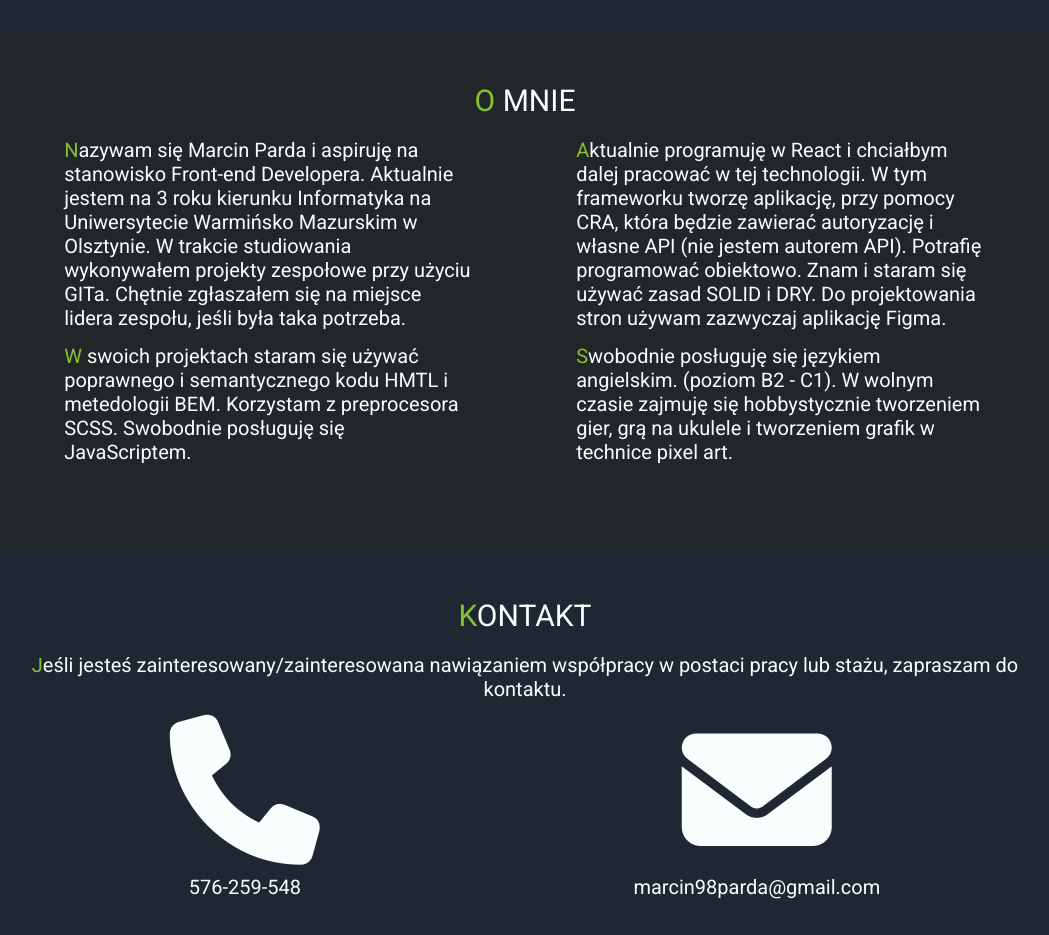
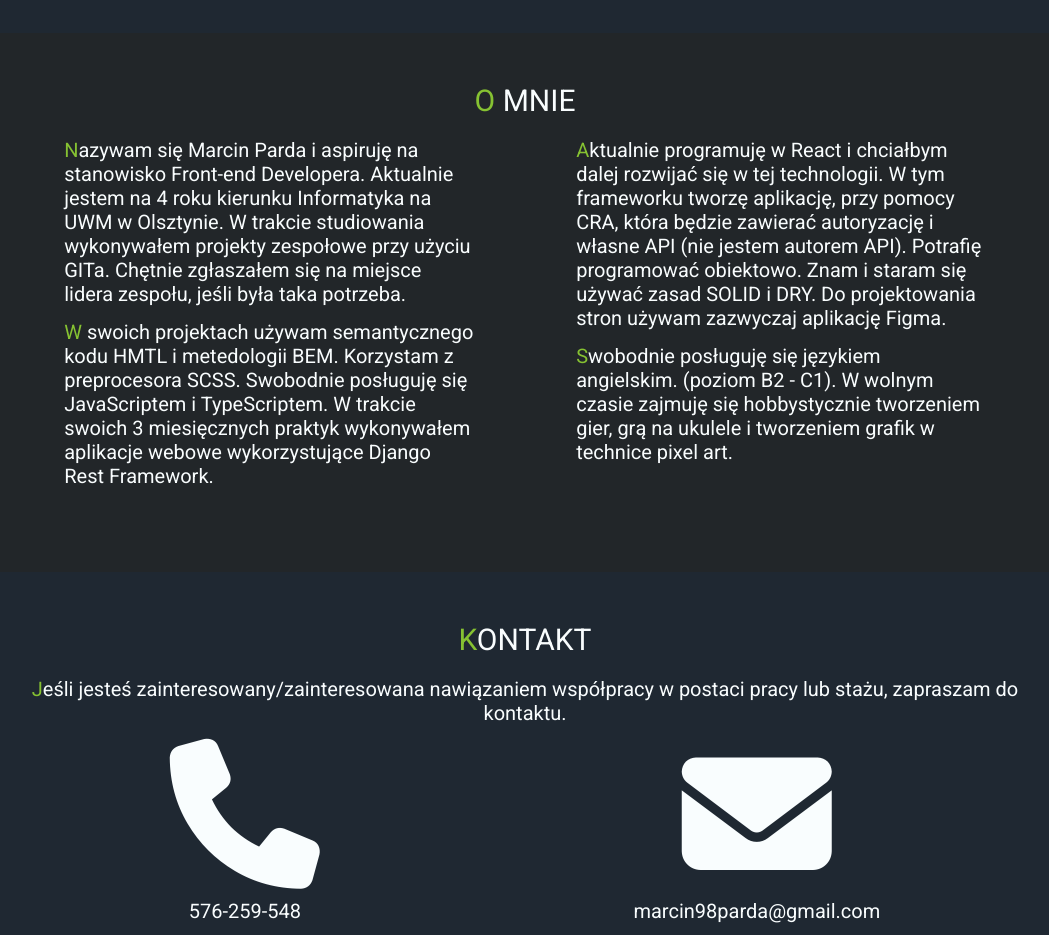
Before and after one commit to MarcinParda/portfolio, a React (Create React App) app: page / in a window 1280 px wide. Shown: the part 2740-3675 px from the top of the page, without its empty margins (115-1164 px from the left). Built offline with nearby package versions, Linux system fonts and the light colour scheme.

Commit message:
update about me section

```diff
--- a/src/components/js/AboutMe.js
+++ b/src/components/js/AboutMe.js
@@ -9,11 +9,11 @@ const AboutMe = () => {
         <header><p className="p--h1 p--uppercase"><span className="span--green span--h1">O</span> mnie</p></header>
         <div className="articles">
           <article>
-            <p><span className="span--green">N</span>azywam się Marcin Parda i aspiruję na stanowisko Front-end Developera. Aktualnie jestem na 3 roku kierunku Informatyka na Uniwersytecie Warmińsko Mazurskim w Olsztynie. W trakcie studiowania wykonywałem projekty zespołowe przy użyciu GITa. Chętnie zgłaszałem się na miejsce lidera zespołu, jeśli była taka potrzeba.</p>
-            <p><span className="span--green">W</span> swoich projektach staram się używać poprawnego i semantycznego kodu HMTL i metedologii BEM. Korzystam z preprocesora SCSS. Swobodnie posługuję się JavaScriptem.</p>
+            <p><span className="span--green">N</span>azywam się Marcin Parda i aspiruję na stanowisko Front-end Developera. Aktualnie jestem na 4 roku kierunku Informatyka na UWM w Olsztynie. W trakcie studiowania wykonywałem projekty zespołowe przy użyciu GITa. Chętnie zgłaszałem się na miejsce lidera zespołu, jeśli była taka potrzeba.</p>
+            <p><span className="span--green">W</span> swoich projektach używam semantycznego kodu HMTL i metedologii BEM. Korzystam z preprocesora SCSS. Swobodnie posługuję się JavaScriptem i TypeScriptem. W trakcie swoich 3 miesięcznych praktyk wykonywałem aplikacje webowe wykorzystujące Django Rest Framework.</p>
           </article>
           <article>
-            <p><span className="span--green">A</span>ktualnie programuję w React i chciałbym dalej pracować w tej technologii. W tym frameworku tworzę aplikację, przy pomocy CRA, która będzie zawierać autoryzację i własne API (nie jestem autorem API). Potrafię programować obiektowo. Znam i staram się używać zasad SOLID i DRY. Do projektowania stron używam zazwyczaj aplikację Figma. </p>
+            <p><span className="span--green">A</span>ktualnie programuję w React i chciałbym dalej rozwijać się w tej technologii. W tym frameworku tworzę aplikację, przy pomocy CRA, która będzie zawierać autoryzację i własne API (nie jestem autorem API). Potrafię programować obiektowo. Znam i staram się używać zasad SOLID i DRY. Do projektowania stron używam zazwyczaj aplikację Figma. </p>
             <p><span className="span--green">S</span>wobodnie posługuję się językiem angielskim. (poziom B2 - C1). W wolnym czasie zajmuję się hobbystycznie tworzeniem gier, grą na ukulele i tworzeniem grafik w technice pixel art.</p>
           </article>
         </div>
```
